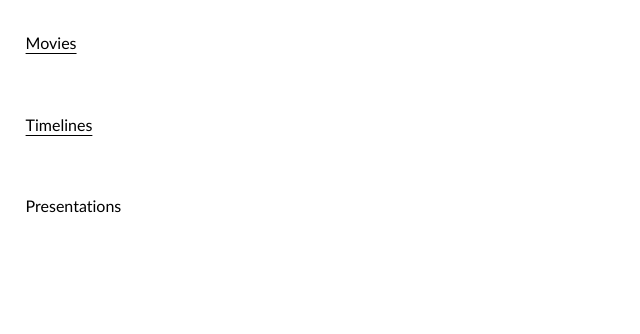
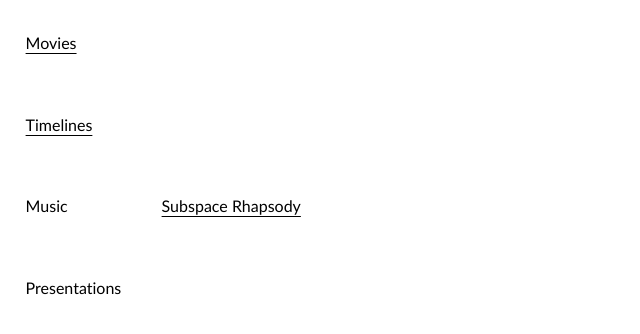
Before and after one commit to gunnarbittersmann/startrek, a PHP site: page / in a window 1280 px wide. Shown: the part 160-494 px from the top of the page, without its empty margins (0-640 px from the left). Run offline with PHP 8.4, Linux system fonts and the light colour scheme; data that the repository does not hold is empty.

Commit message:
feat(music): add Subspace Rhapsody to main index

```diff
--- a/index.php
+++ b/index.php
@@ -91,6 +91,14 @@
         <li><a href="movies">Movies</a></li>
         <li><a href="timelines">Timelines</a></li>
         <li>
+          <a>Music</a>
+          <ol>
+            <li>
+              <a href="music/subspace-rhapsody">Subspace Rhapsody</a>
+            </li>
+          </ol>
+        </li>
+        <li>
           <a>Presentations</a>
           <ol id="presentation-list">
             <?php foreach ($presentations as $presentation): ?>
```
